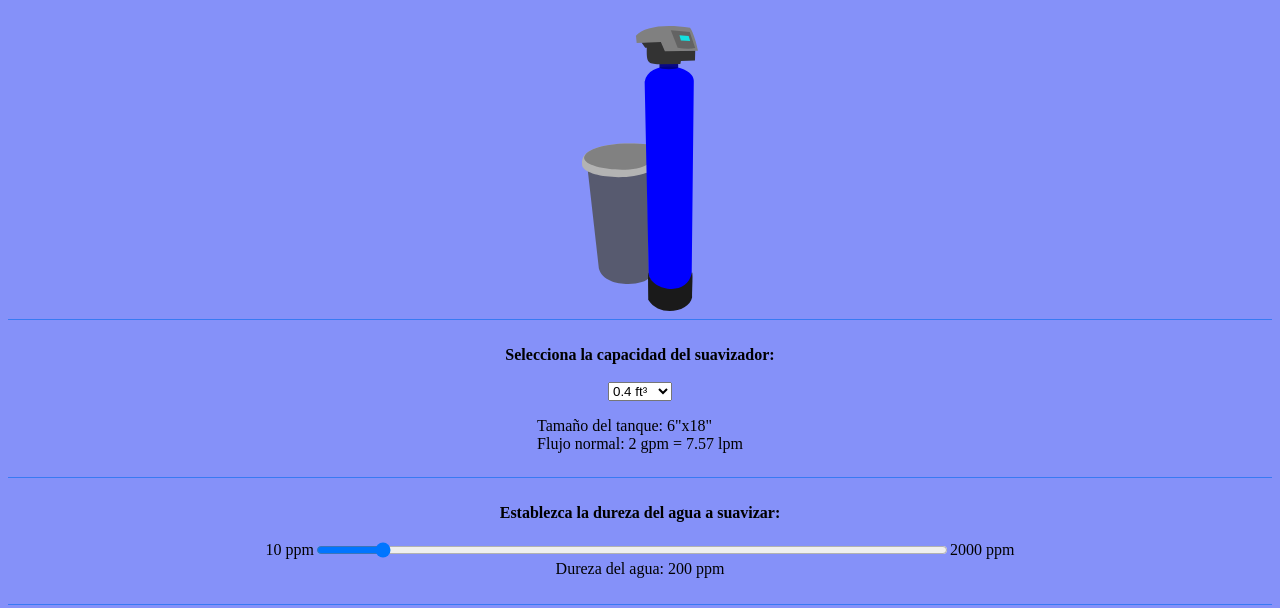
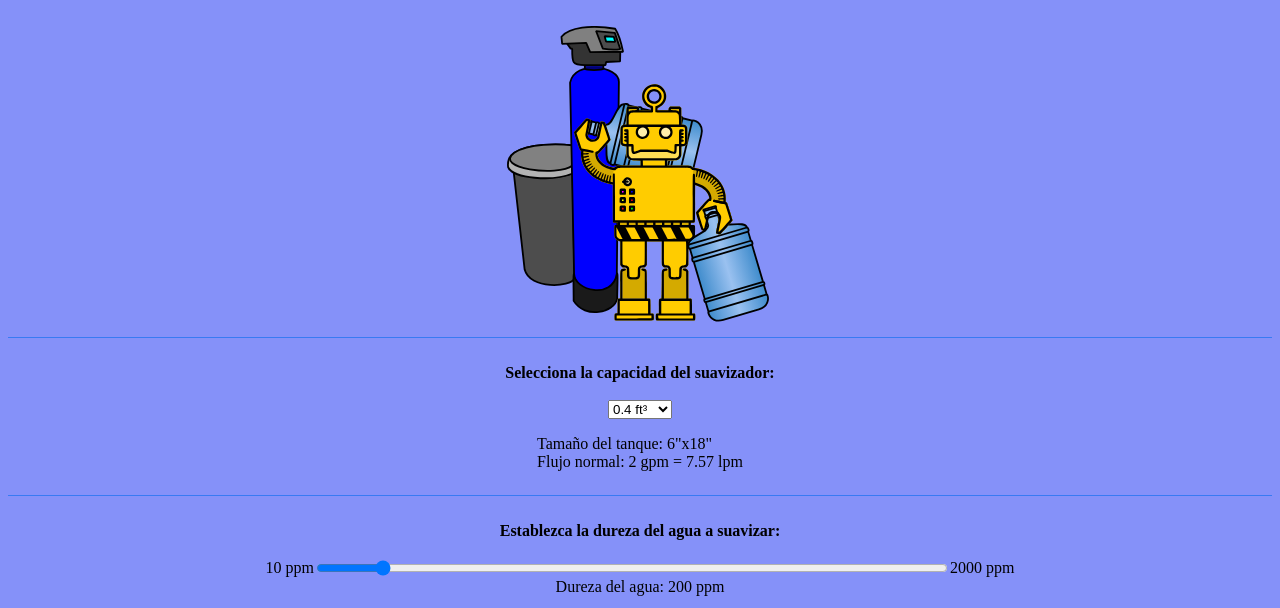
Before and after one commit to alejandrocof/Suavizador, a plain HTML site: page index.html in a window 1280 px wide. Shown: the top 608 px of the page. Drawn offline with Linux system fonts and the light colour scheme.

Commit message:
Cambio de dibujo

```diff
--- a/index.html
+++ b/index.html
@@ -12,7 +12,7 @@
 
         <br>
         <div class="center">
-            <img src="./Suavizador01.svg">
+            <img src="./Suavizador02.svg">
         </div>
 
         <hr size="1px" color="#387af3" />
```
Also changed, not shown: Suavizador02.svg (added).
